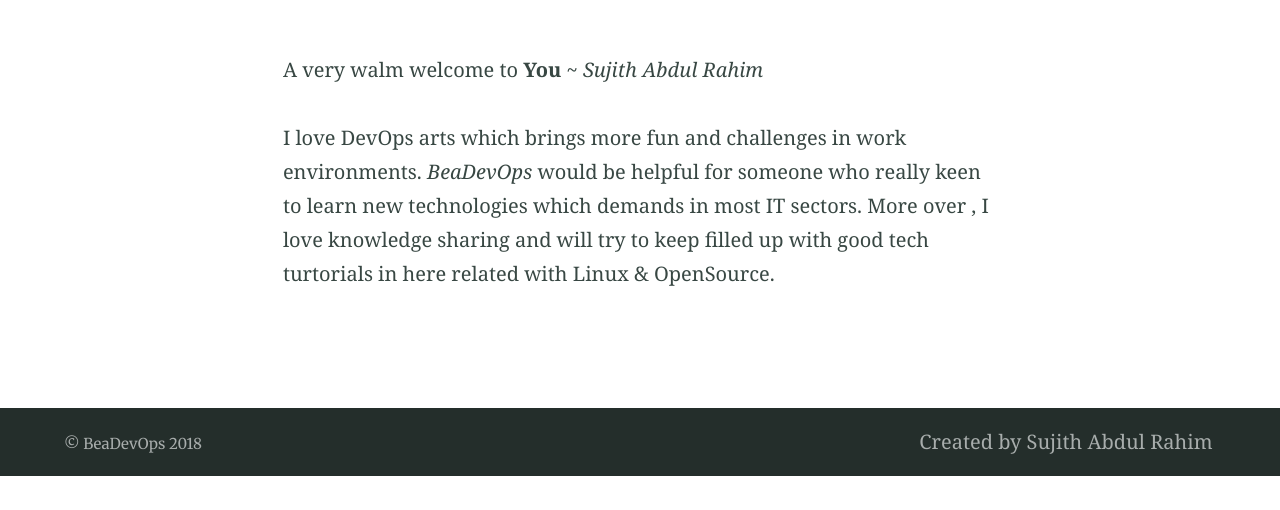
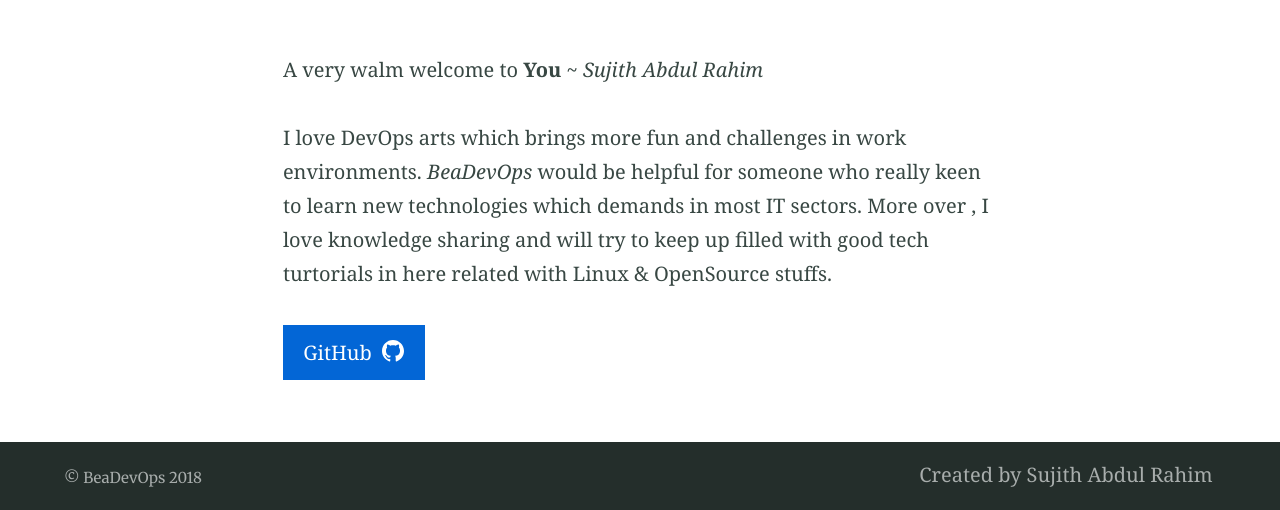
Before and after one commit to sujiar37/beadevops, a Jekyll site: the page built from index.md, in a window 1280 px wide. Shown: the part 424-934 px from the top of the page. Built offline with Jekyll 4.4.1, drawn with Linux system fonts in a browser that asks for light colours; our own code applies the rules of GitHub Pages for plain Markdown files; before the commit the page ends 900 px from its top, so only the background shows below that.

Commit message:
index.md

```diff
--- a/index.md
+++ b/index.md
@@ -9,7 +9,9 @@ excerpt: "BeaDevOps would be helpful for someone who really keen to learn new te
 
 A very walm welcome to **You** ~ *Sujith Abdul Rahim*
 
-I love DevOps arts which brings more fun and challenges in work environments. *BeaDevOps* would be helpful for someone who really keen to learn new technologies which demands in most IT sectors. More over , I love knowledge sharing and will try to keep filled up with good tech turtorials in here related with Linux & OpenSource.
+I love DevOps arts which brings more fun and challenges in work environments. *BeaDevOps* would be helpful for someone who really keen to learn new technologies which demands in most IT sectors. More over , I love knowledge sharing and will try to keep up filled with good tech turtorials in here related with Linux & OpenSource stuffs.
+
+{% include button.html text="GitHub" icon="github" link="https://github.com/sujiar37" color="#0366d6" %}
 
 <!--
 {% include button.html text="Fork it" icon="github" link="https://github.com/daviddarnes/alembic" color="#0366d6" %} {% include button.html text="Tweet it" icon="twitter" link="https://twitter.com/intent/tweet/?url=https://alembic.darn.es&text=Alembic%20-%20A%20Jekyll%20boilerplate%20theme&via=DavidDarnes" color="#0d94e7" %} {% include button.html text="Install Alembic ⚗️" link="https://github.com/daviddarnes/alembic#installation" %} {% include button.html text="Tip me $5 💸" link="https://www.paypal.me/daviddarnes/5usd" color="#333333" %}
```
